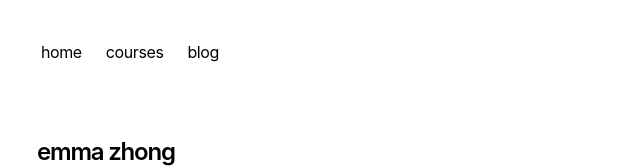
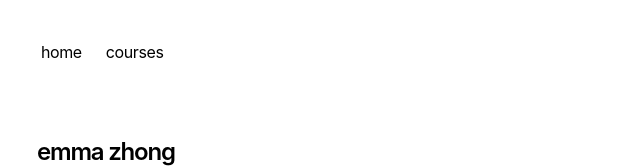
Before and after one commit to emma-zhong/personal-website, a Next.js app in the folder blog/: page / in a window 1280 px wide. Shown: the top 168 px of the page, without its empty margins (315-955 px from the left). Built offline with nearby package versions, Linux system fonts and the light colour scheme.

Commit message:
remove blog!

```diff
--- a/blog/app/components/footer.tsx
+++ b/blog/app/components/footer.tsx
@@ -64,6 +64,9 @@ export default function Footer() {
           </a>
         </li>
       </ul>
+      {/* <p className="mt-8 text-neutral-600 dark:text-neutral-300">
+        last updated {new Date().getFullYear()}
+      </p> */}
     </footer>
   )
 }
--- a/blog/app/components/nav.tsx
+++ b/blog/app/components/nav.tsx
@@ -6,9 +6,6 @@ const navItems = {
   },
   '/courses': {
     name: 'courses',
-  },
-  '/blog': {
-    name: 'blog',
   }
 }
 
```
